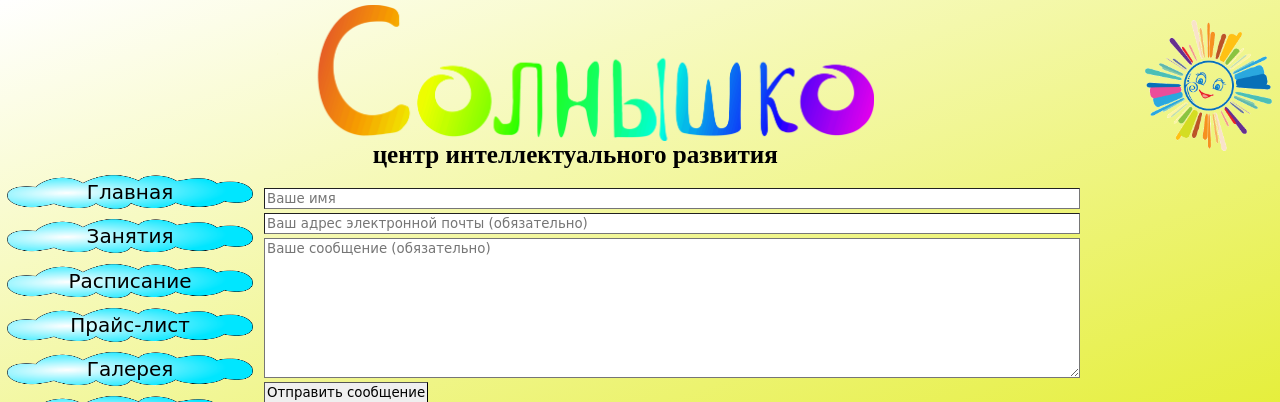
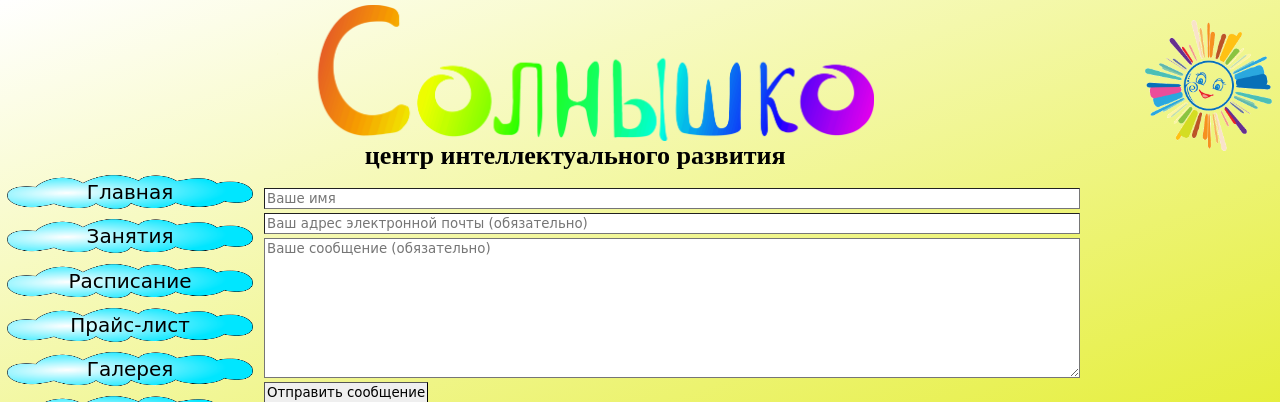
Before and after one commit to dragondmitriz/sunny.ru, a PHP site: page /faq.php in a window 1280 px wide. Shown: the top 402 px of the page. Run offline with PHP 8.4, Linux system fonts and the light colour scheme.

Commit message:
уменьшил шрифт текста в шапке, так как не омещался в Samsunge.

```diff
--- a/css/top.css
+++ b/css/top.css
@@ -31,7 +31,7 @@
 }
 
 .text-title{
-    font-size: calc(2.5vh + 0.4vw);
+    font-size: calc(2.3vh + 0.6vw);
     font-family: "Monotype Corsiva", serif;
     font-weight: bold;
     color: black;
```
